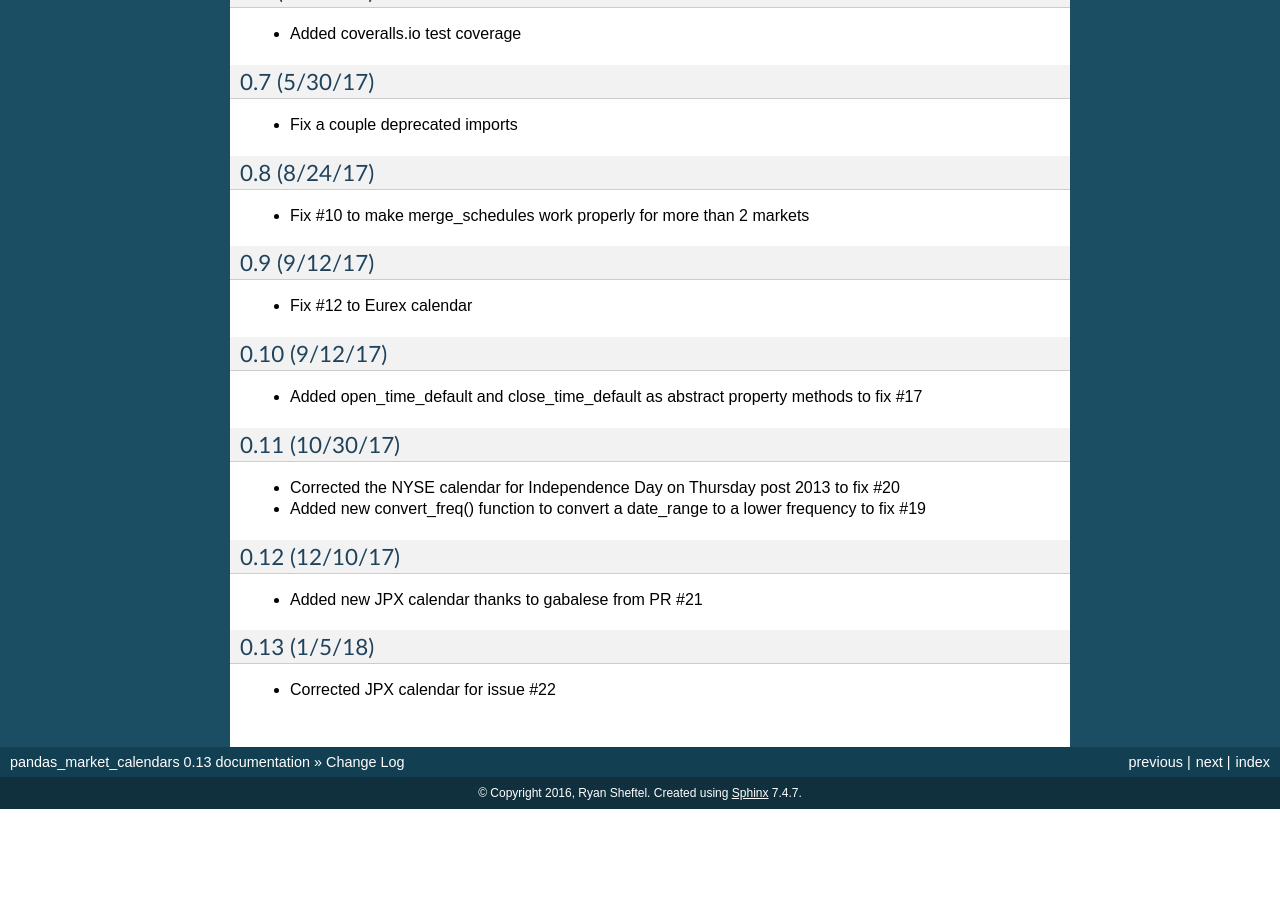
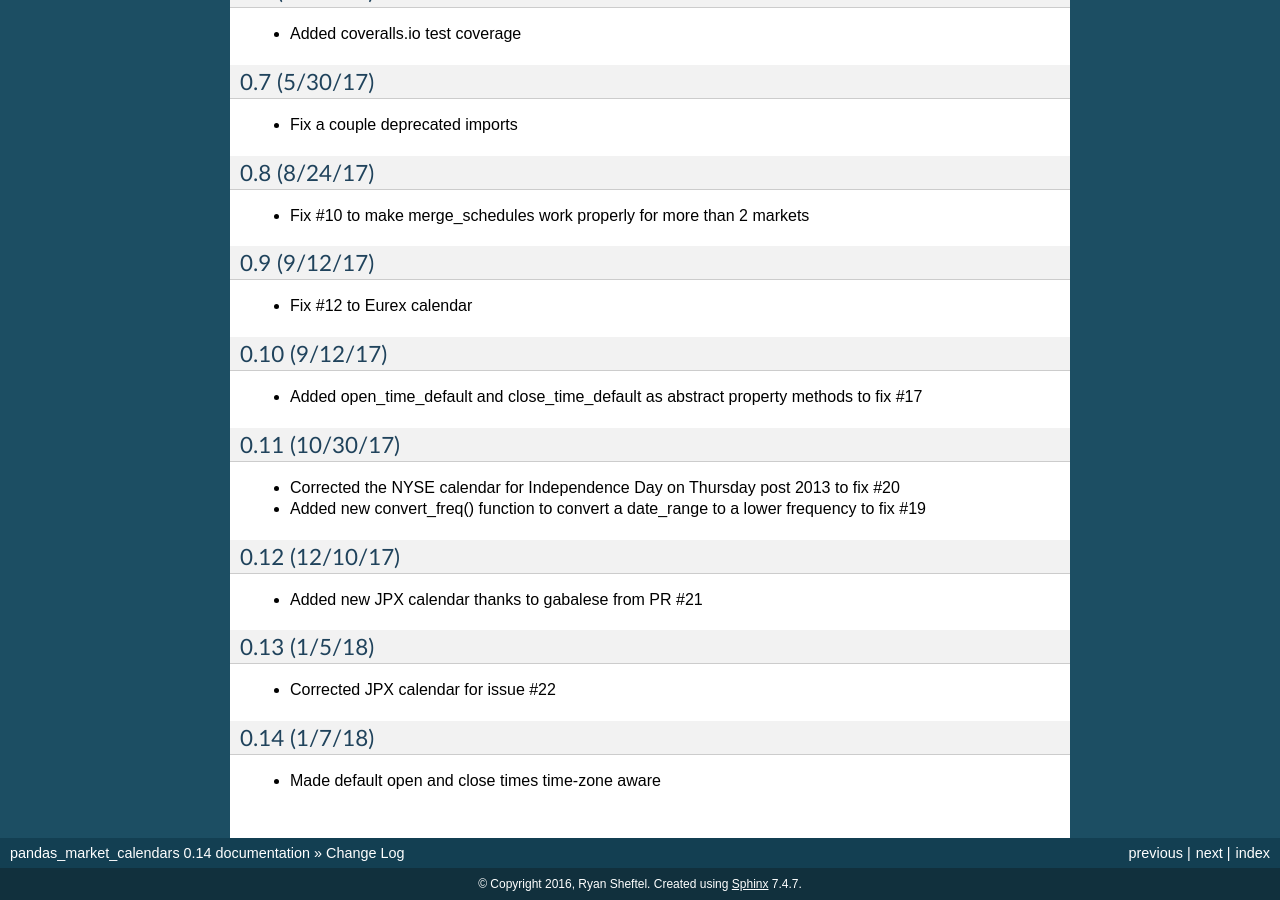
Before and after one commit to rsheftel/pandas_market_calendars, a Sphinx documentation site: the page built from docs/change_log.rst, in a window 1280 px wide and 900 px high, scrolled down 633 px. Built offline with Sphinx 7.4.7, drawn with Linux system fonts in a browser that asks for light colours; before the commit the page ends 1442 px from its top, so only the background shows below that; some of the changed text lies outside the part shown.

Commit message:
Update version doc

```diff
--- a/docs/change_log.rst
+++ b/docs/change_log.rst
@@ -55,3 +55,7 @@ Updates
 0.13 (1/5/18)
 ~~~~~~~~~~~~~
 - Corrected JPX calendar for issue #22
+
+0.14 (1/7/18)
+~~~~~~~~~~~~~
+- Made default open and close times time-zone aware
--- a/setup.py
+++ b/setup.py
@@ -18,7 +18,7 @@ with open(path.join(here, 'README.rst'), encoding='utf-8') as f:
 
 setup(
     name='pandas_market_calendars',
-    version='0.13',
+    version='0.14',
 
     description='Market and exchange trading calendars for pandas',
     long_description=long_description,
```
